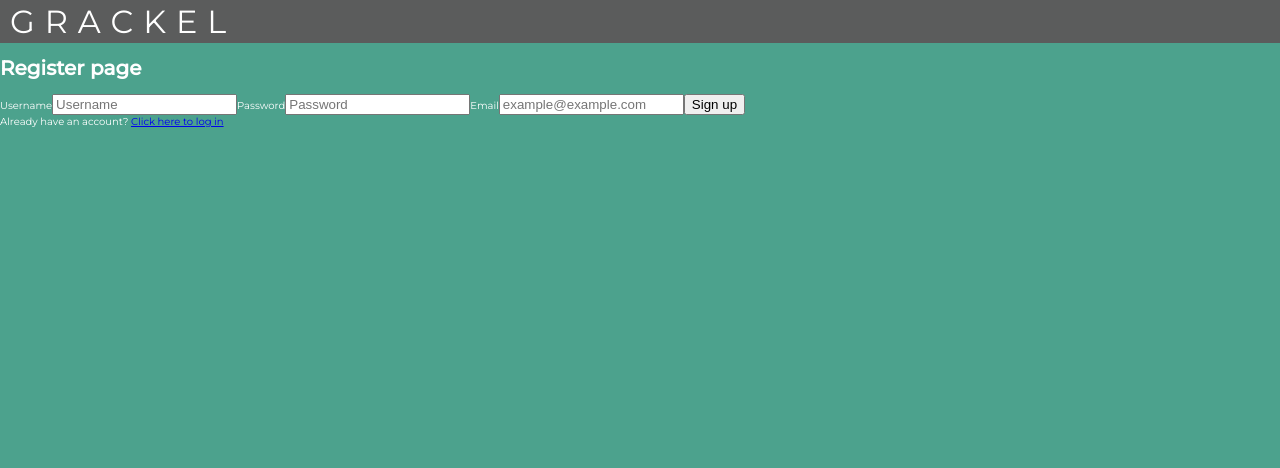
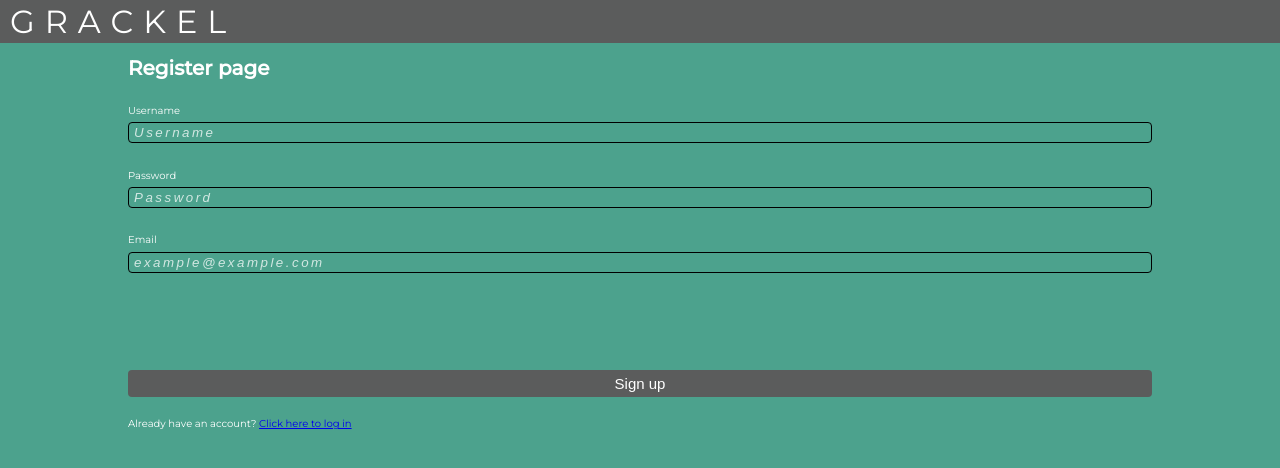
Before and after one commit to Asmatic-Solutions/Grackel-FE, a React (Create React App) app: page /register in a window 1280 px wide. Shown: the top 468 px of the page. Built offline with nearby package versions, Linux system fonts and the light colour scheme.

Commit message:
appended class

```diff
--- a/src/components/Auth/Register/RegisterPage.jsx
+++ b/src/components/Auth/Register/RegisterPage.jsx
@@ -2,6 +2,7 @@ import React, { useState } from "react"
 import { Redirect, useHistory, Link } from "react-router-dom"
 import {axiosWithAuth} from "../../Utils/axiosWithAuth"
 import RegisterForm from "./RegisterForm"
+import '../Auth.scss';
 
 function RegisterPage(){
     const [creedentials,setCreedentials] = useState({username:"",password:"",email:""})
@@ -29,7 +30,7 @@ function RegisterPage(){
     return(
         localStorage.getItem("token")
             ?<Redirect to="/"/>
-            :<div>
+            :<div className="auth-wrapper register">
                 <h1>Register page</h1>
                 <RegisterForm creedentials={creedentials} handleChange={handleChange} handleSubmit={handleSubmit}/>
                 Already have an account? <Link to="/login">Click here to log in</Link>
```
